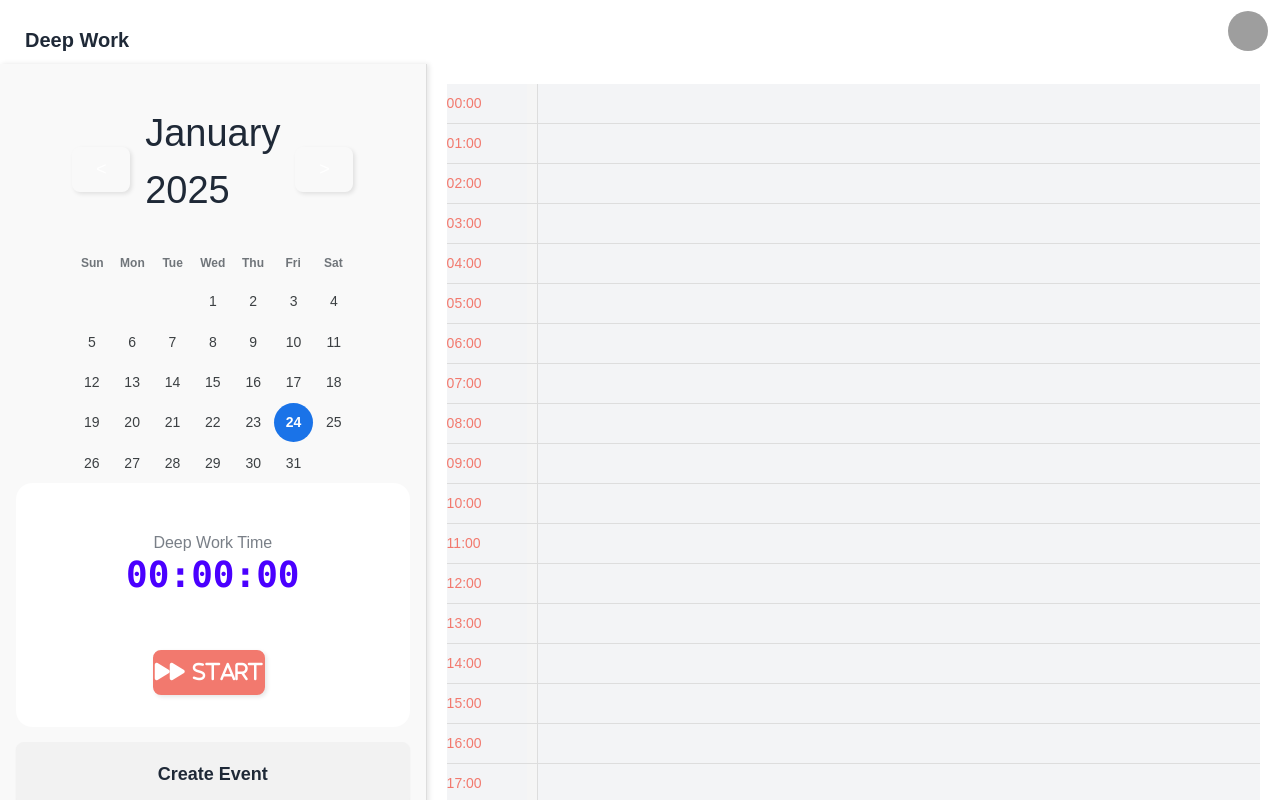
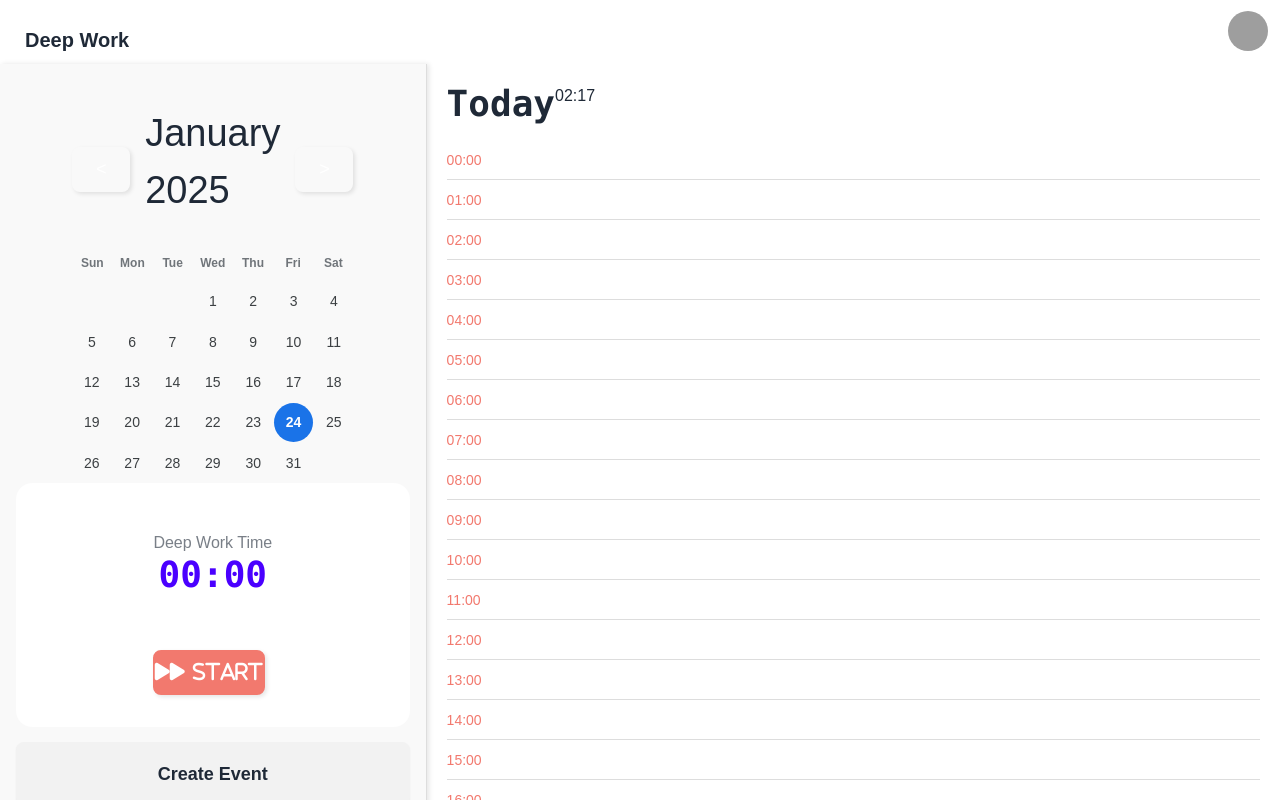
Before and after one commit to Siwi0w0/DeepWork-Frontend, a React (Vite) app: page /home in a window 1280 px wide. Shown: the top 800 px of the page. Built offline with nearby package versions, Linux system fonts and the light colour scheme; sample sign-in values are in the browser's storage; grey boxes are pictures that could not be loaded; the HTML template or start-up script is replaced by a standard one.

Commit message:
update TimeAxis

```diff
--- a/src/components/Timer/Timer.tsx
+++ b/src/components/Timer/Timer.tsx
@@ -17,11 +17,12 @@ const Timer = () => {
   const formatTime = (timeInSeconds) => {
     const hours = Math.floor(timeInSeconds / 3600);
     const minutes = Math.floor((timeInSeconds % 3600) / 60);
-    const seconds = timeInSeconds % 60;
+    // const seconds = timeInSeconds % 60;
 
     return `${hours.toString().padStart(2, '0')}:${minutes
       .toString()
-      .padStart(2, '0')}:${seconds.toString().padStart(2, '0')}`;
+      .padStart(2, '0')}
+      `;
   };
 
   const startTimer = () => {
--- a/src/components/timeAxis/TimeAxis.css
+++ b/src/components/timeAxis/TimeAxis.css
@@ -1,6 +1,6 @@
 .time-block-container {
-  display: flex;
-  flex-direction: column;
+  /* display: flex;
+  flex-direction: column; */
 }
 
 .time-zone {
@@ -19,18 +19,18 @@
   color: #666;
 }
 
-.time-axis {
+/* .time-axis {
   background-color: #f5f5f5;
   display: flex;
 
   align-items: center;
   padding-left: 10px;
-}
-
+} */
+/*
 .time-axis > div {
   color: #aaa;
   flex-grow: 1;
   height: 100%;
   background-color: #f9f9f9;
   border-left: 1px solid #ddd;
-}
+} */
--- a/src/components/timeAxis/TimeAxis.tsx
+++ b/src/components/timeAxis/TimeAxis.tsx
@@ -1,11 +1,17 @@
 import React from "react";
-import "./TimeAxis.css";
+import "./timeAxis.css";
 
 const TimeAxis: React.FC = () => {
   const hours = Array.from({ length: 24 }).map((_, hour) => hour);
 
   return (
-    <div className="h-full w-full bg-gray-100 py-4time-block-container ">
+    <div>
+      <div className="Date-title flex">
+        <h1 className="font-mono font-semibold text-4xl">Today</h1>
+        <div>02:17</div>
+      </div>
+      <div  className="time-block-container">
+        <div className="z-0 h-full w-full py-4">
         {hours.map((hour) => (
           <div className="time-zone" key={hour}>
             <div className="time-number">
@@ -14,7 +20,6 @@ const TimeAxis: React.FC = () => {
                   style={{
                     display: "flex",
                     alignItems: "center",
-                  borderBottom: "1px solid #ddd",
                     height: "40px",
                   }}
                 >
@@ -22,11 +27,16 @@ const TimeAxis: React.FC = () => {
                 </span>
               </div>
             </div>
+            {/* Event 入口？ */}
             <div className="time-axis">
-            <div style={{ flexGrow: 1, backgroundColor: "#f9f9f9" }}></div>
+              <div style={{ flexGrow: 1,
+                backgroundColor: "#f9f9f9" }}></div>
             </div>
           </div>
         ))}
+        </div>
+        <div className="z-1">event</div>
+      </div>
     </div>
   );
 };
```
Lines whose indentation alone changed are shown as unchanged.
